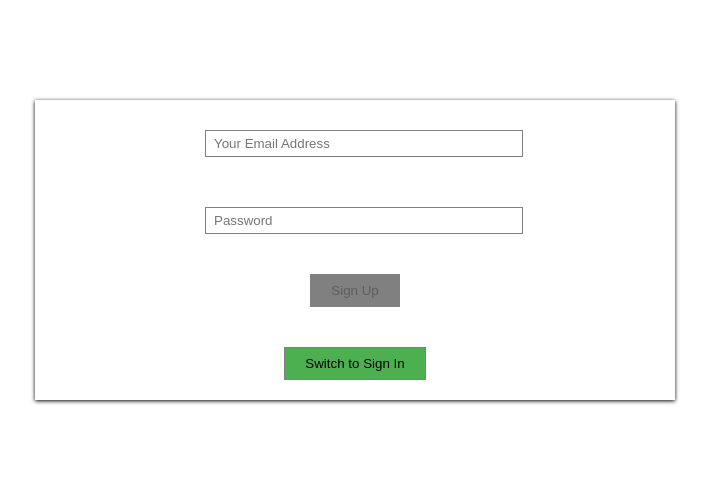
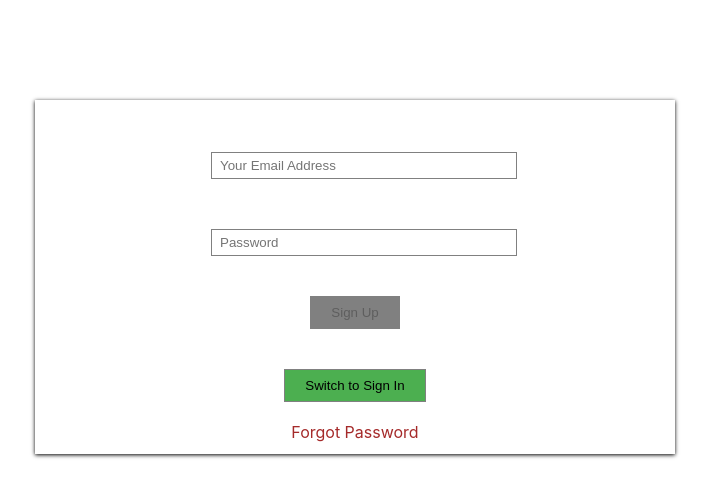
Before and after one commit to sunilsv26/Advanced-Structures-FrontendTask, a React (Create React App) app: page / in a window 1280 px wide. Shown: the top 496 px of the page, without its empty margins (285-994 px from the left). Built offline with nearby package versions, Linux system fonts and the light colour scheme.

Commit message:
#22 Added forgot password link and func

```diff
--- a/src/auth/auth.js
+++ b/src/auth/auth.js
@@ -92,6 +92,24 @@ const Auth = (props) => {
            ).catch(error=>{alert(error.response.data.error.message);})
   }
 
+  const forgotPassword=()=>{
+    const emailid =prompt('Enter Your Email-id','');
+    if(emailid===null){
+      return
+    }
+    if(emailid!==''){
+      const data = {
+        requestType:'PASSWORD_RESET',
+        email:`${emailid}`
+      }
+      axios.post('https://identitytoolkit.googleapis.com/v1/accounts:sendOobCode?key=AIzaSyDJGA586N4F79dojyzm3ONogqwcKdZJEXU',data)
+      .then(resp=>{
+        alert('Password reset link is sent to your email')
+        props.history.push('/reset')})
+      .catch(error=>alert(error.response.data.error.message))
+    }
+  }
+
   let controlsArray = [];
   for (let key in controls) {
     controlsArray.push({ id: key, Config: controls[key] });
@@ -119,6 +137,7 @@ const Auth = (props) => {
       <button onClick={swithSign} className={classes.Sign}>
         Switch to {isSignUp ? "Sign Up" : "Sign In"}
       </button>
+      <div onClick={forgotPassword} className={classes.Reset}>Forgot Password</div>
     </form>
   );
   return <div className={classes.Controls}>{form}</div>;
--- a/src/auth/auth.module.css
+++ b/src/auth/auth.module.css
@@ -6,6 +6,7 @@
   margin-top: 100px;
   box-shadow: 0px 1px 4px black;
 }
+
 
 button {
   margin: 20px auto;
@@ -24,6 +25,22 @@ button:disabled {
   pointer-events: none;
 }
 
+.Controls form{
+  padding: 12px;
+}
+
+.Controls form .Reset{
+  color: brown;
+}
+.Controls form .Reset:hover{
+  cursor: pointer;
+}
+
+.Controls form .Reset:active{
+  color: coral;
+}
+
+
 @media (max-width: 680px) {
   .Controls {
     width: 80%;
--- a/src/homePage/homePage.module.css
+++ b/src/homePage/homePage.module.css
@@ -3,10 +3,11 @@
   height: 100%;
 }
 
-.MainPage button{
+.MainPage button {
   margin-left: 12px;
   margin-right: 12px;
 }
+
 .Table {
   margin: auto;
   border-collapse: collapse;
```
